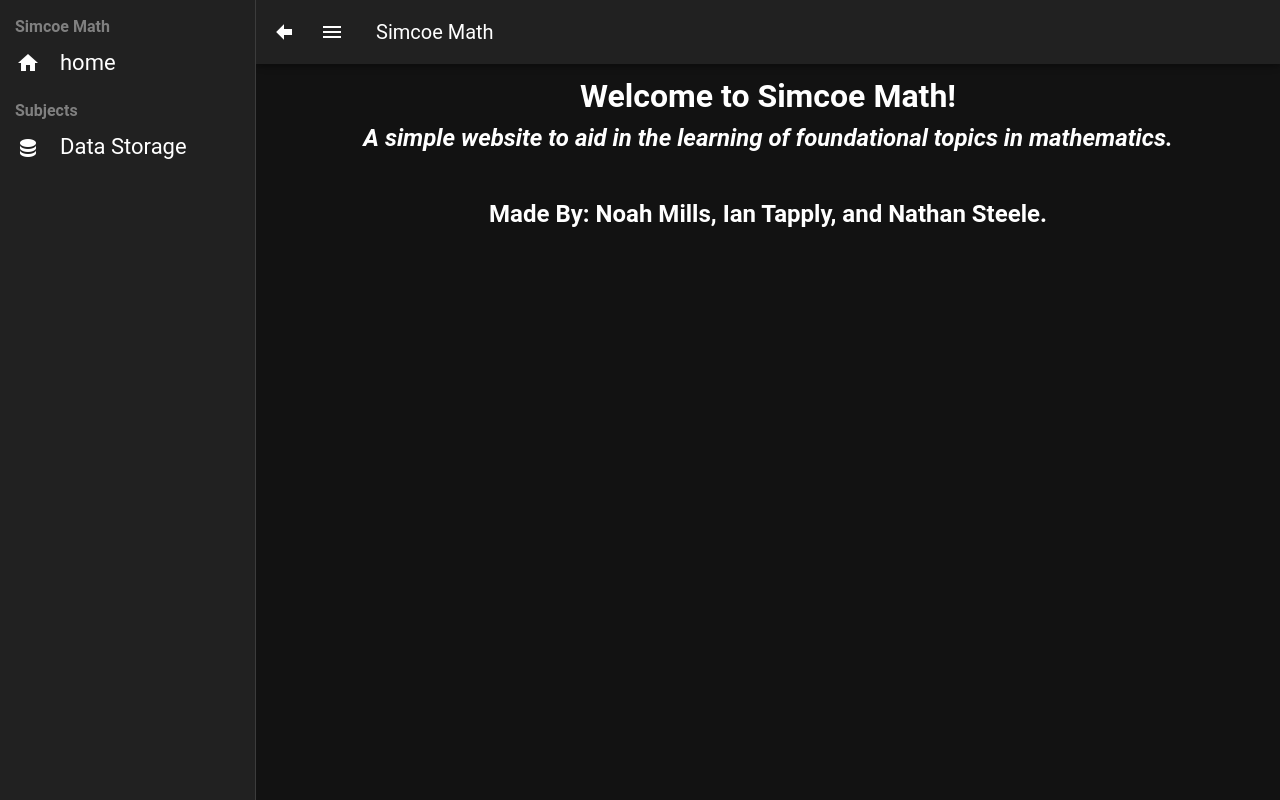
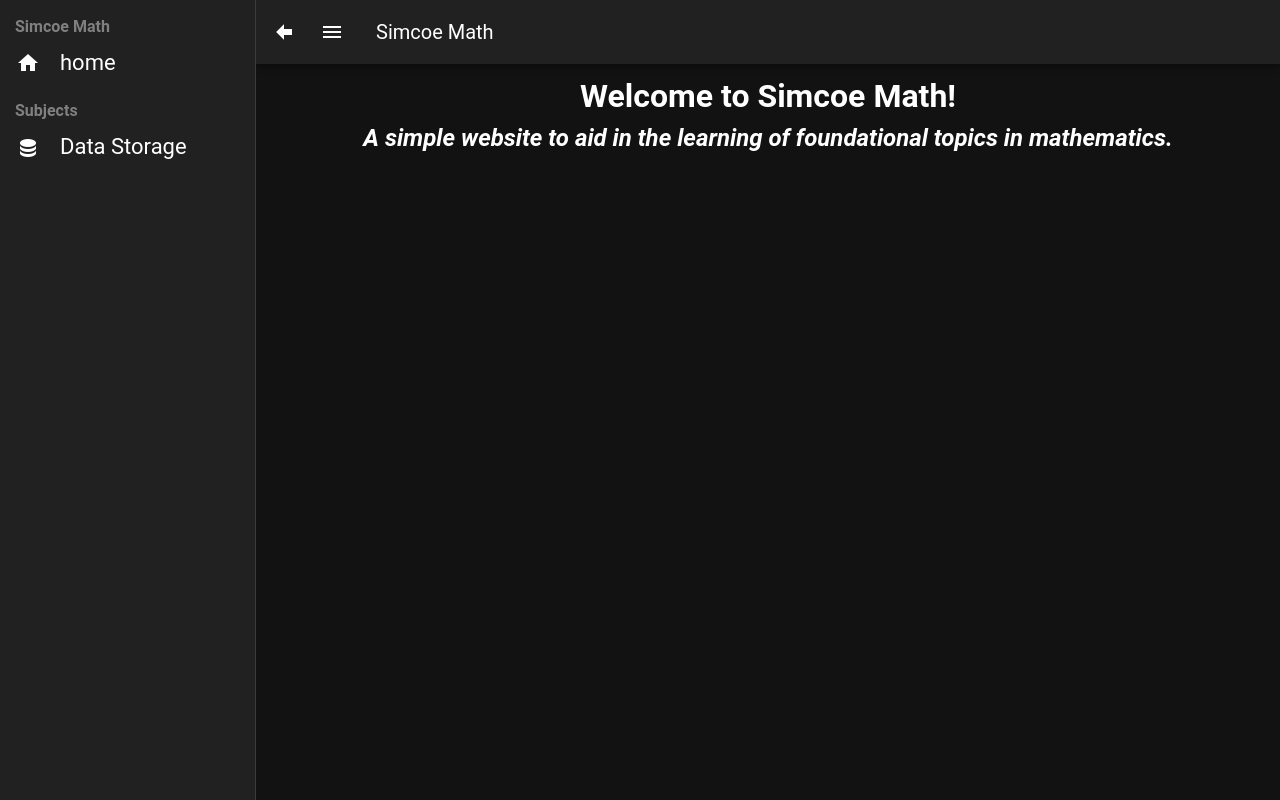
Before and after one commit to noah-nm/SimcoeMath, a Vue app: page / in a window 1280 px wide. Built offline with nearby package versions, Linux system fonts and the light colour scheme.

Commit message:
Remove creditsfrom home page

```diff
--- a/src/components/Home/home.vue
+++ b/src/components/Home/home.vue
@@ -1,5 +1,4 @@
 <template>
     <h1 class="display-2 text-center mt-2">Welcome to Simcoe Math!</h1>
     <h2 class="text-center color-blue font-italic">A simple website to aid in the learning of foundational topics in mathematics.</h2>
-    <h2 class="text-center color-blue mt-10">Made By: Noah Mills, Ian Tapply, and Nathan Steele.</h2>
 </template>
```
